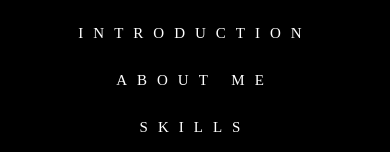
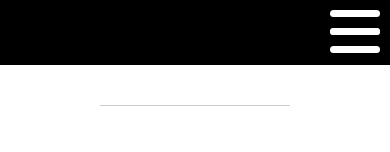
Before and after one commit to vutengklanricsi/bio, a React (Create React App) app: page / in a window 390 px wide. Shown: the top 152 px of the page. Built offline with nearby package versions, Linux system fonts and the light colour scheme.

Commit message:
fixing navbar in mobile version

```diff
--- a/src/components/navbar/index.js
+++ b/src/components/navbar/index.js
@@ -1,11 +1,21 @@
-import React from "react";
+import React, { useState } from "react";
 import "./styles/navbar.css";
 import github from "./styles/github.png";
 import linkedIn from "./styles/linkedIn.png";
 
 function Navbar() {
+  const [menu, setMenu] = useState(false);
   return (
     <>
+      <div className="navbar-hamburger">
+        <div id="nav-icon3" className={` ${menu ? "open" : null}`} onClick={() => setMenu(!menu)}>
+          <span></span>
+          <span></span>
+          <span></span>
+          <span></span>
+        </div>
+      </div>
+      {menu ? (
         <div className="navbar-frame">
           <a className="navbar-options" href="#">
             Introduction
@@ -20,14 +30,29 @@ function Navbar() {
             Projects
           </a>
           <div className="navbar-logos">
-          <a rel="noreferrer" target="_blank" href="https://github.com/vutengklanricsi">
-            <img className="navbar-logo" src={github} alt="github" target="_blank" />
+            <a
+              rel="noreferrer"
+              target="_blank"
+              href="https://github.com/vutengklanricsi"
+            >
+              <img
+                className="navbar-logo"
+                src={github}
+                alt="github"
+                target="_blank"
+              />
             </a>
-          <a rel="noreferrer" target="_blank" href="https://www.linkedin.com/in/richard-vuong-tan-quang-92875917a/">
+            <a
+              rel="noreferrer"
+              target="_blank"
+              href="https://www.linkedin.com/in/richard-vuong-tan-quang-92875917a/"
+            >
               <img className="navbar-logo" src={linkedIn} alt="linkedIn" />
             </a>
           </div>
         </div>
+      ) : null}
+
       <hr />
     </>
   );
--- a/src/components/navbar/styles/navbar.css
+++ b/src/components/navbar/styles/navbar.css
@@ -51,6 +51,8 @@
     text-align: center;
     margin: 0 auto;
     width: 100%;
+    top: -10;
+    z-index: 10;
   }
   .navbar-options {
     font-size: 15px;
@@ -60,4 +62,87 @@
     margin: 0 auto;
     padding: 7px 0px;
   }
+  .navbar-hamburger{
+    display: flex;
+    justify-content: flex-end;
+    padding: 10px;
+    background-color: black;
+    position: sticky;
+    top: 0;
+    z-index: 10000;
+  }
+  #nav-icon3{
+    display: flex;
+    justify-content: flex-end;
+  }
+  #nav-icon1, #nav-icon2, #nav-icon3, #nav-icon4 {
+    width: 50px;
+    height: 45px;
+    position: relative;
+    -webkit-transform: rotate(0deg);
+    -moz-transform: rotate(0deg);
+    -o-transform: rotate(0deg);
+    transform: rotate(0deg);
+    -webkit-transition: .5s ease-in-out;
+    -moz-transition: .5s ease-in-out;
+    -o-transition: .5s ease-in-out;
+    transition: .5s ease-in-out;
+    cursor: pointer;
+  }
+
+  #nav-icon1 span, #nav-icon3 span, #nav-icon4 span {
+    display: block;
+    position: absolute;
+    height: 7px;
+    width: 100%;
+    background: white;
+    border-radius: 9px;
+    opacity: 1;
+    left: 0;
+    -webkit-transform: rotate(0deg);
+    -moz-transform: rotate(0deg);
+    -o-transform: rotate(0deg);
+    transform: rotate(0deg);
+    -webkit-transition: .25s ease-in-out;
+    -moz-transition: .25s ease-in-out;
+    -o-transition: .25s ease-in-out;
+    transition: .25s ease-in-out;
+  }
+  #nav-icon3 span:nth-child(1) {
+    top: 0px;
+  }
+
+  #nav-icon3 span:nth-child(2),#nav-icon3 span:nth-child(3) {
+    top: 18px;
+  }
+
+  #nav-icon3 span:nth-child(4) {
+    top: 36px;
+  }
+
+  #nav-icon3.open span:nth-child(1) {
+    top: 18px;
+    width: 0%;
+    left: 50%;
+  }
+
+  #nav-icon3.open span:nth-child(2) {
+    -webkit-transform: rotate(45deg);
+    -moz-transform: rotate(45deg);
+    -o-transform: rotate(45deg);
+    transform: rotate(45deg);
+  }
+
+  #nav-icon3.open span:nth-child(3) {
+    -webkit-transform: rotate(-45deg);
+    -moz-transform: rotate(-45deg);
+    -o-transform: rotate(-45deg);
+    transform: rotate(-45deg);
+  }
+
+  #nav-icon3.open span:nth-child(4) {
+    top: 18px;
+    width: 0%;
+    left: 50%;
+  }
 }
```
Also changed, not shown: 1 other file (tests, documents, lock files or other folders). Lines whose indentation alone changed are shown as unchanged.
